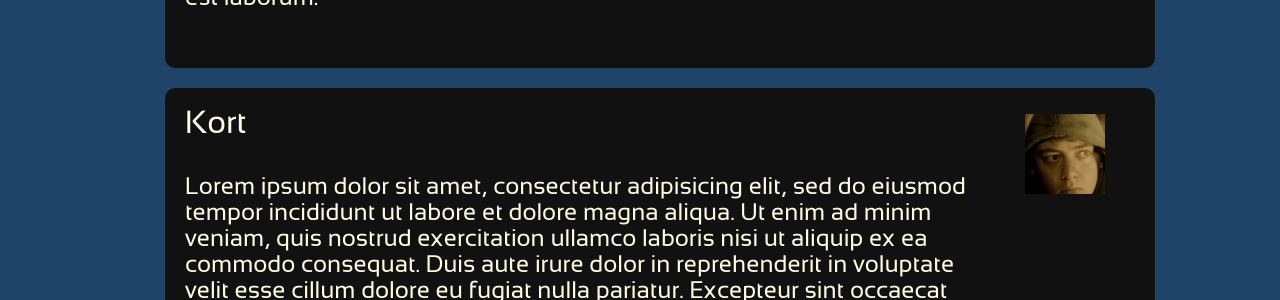
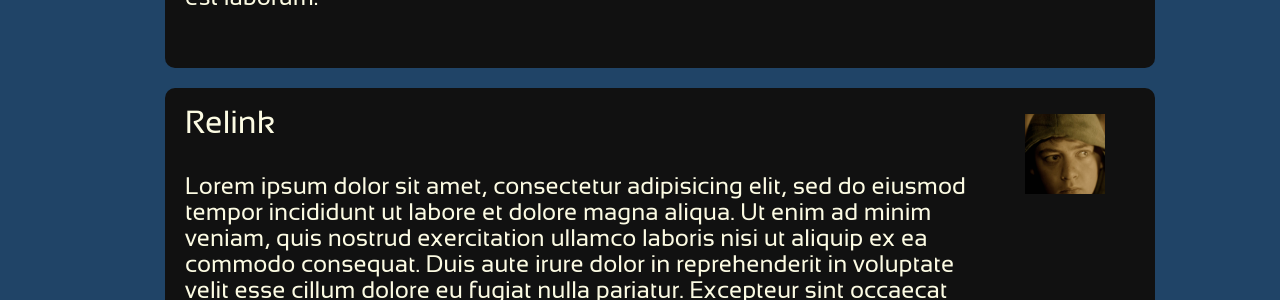
Before and after one commit to seadowg/proa.github.com, a Jekyll site: the page built from projects/index.html, in a window 1280 px wide. Shown: the part 1097-1397 px from the top of the page. Built offline with Jekyll 4.4.1, drawn with Linux system fonts in a browser that asks for light colours; nearby versions of some CDN libraries; Markdown is read by kramdown in place of the engine named in the settings.

```diff
--- a/projects/index.html
+++ b/projects/index.html
@@ -43,7 +43,7 @@
 
   <div id="bounding-box" class="dark-bg span-24">
     <div class="description span-20 append-1">
-      <h3>Kort</h3>
+      <h3>Relink</h3>
       <p>Lorem ipsum dolor sit amet, consectetur adipisicing elit, sed do eiusmod tempor incididunt ut labore et dolore magna aliqua. Ut enim ad minim veniam, quis nostrud exercitation ullamco laboris nisi ut aliquip ex ea commodo consequat. Duis aute irure dolor in reprehenderit in voluptate velit esse cillum dolore eu fugiat nulla pariatur. Excepteur sint occaecat cupidatat non proident, sunt in culpa qui officia deserunt mollit anim id est laborum.</p>
     </div>
     <div class="authors span-3 last">
```
